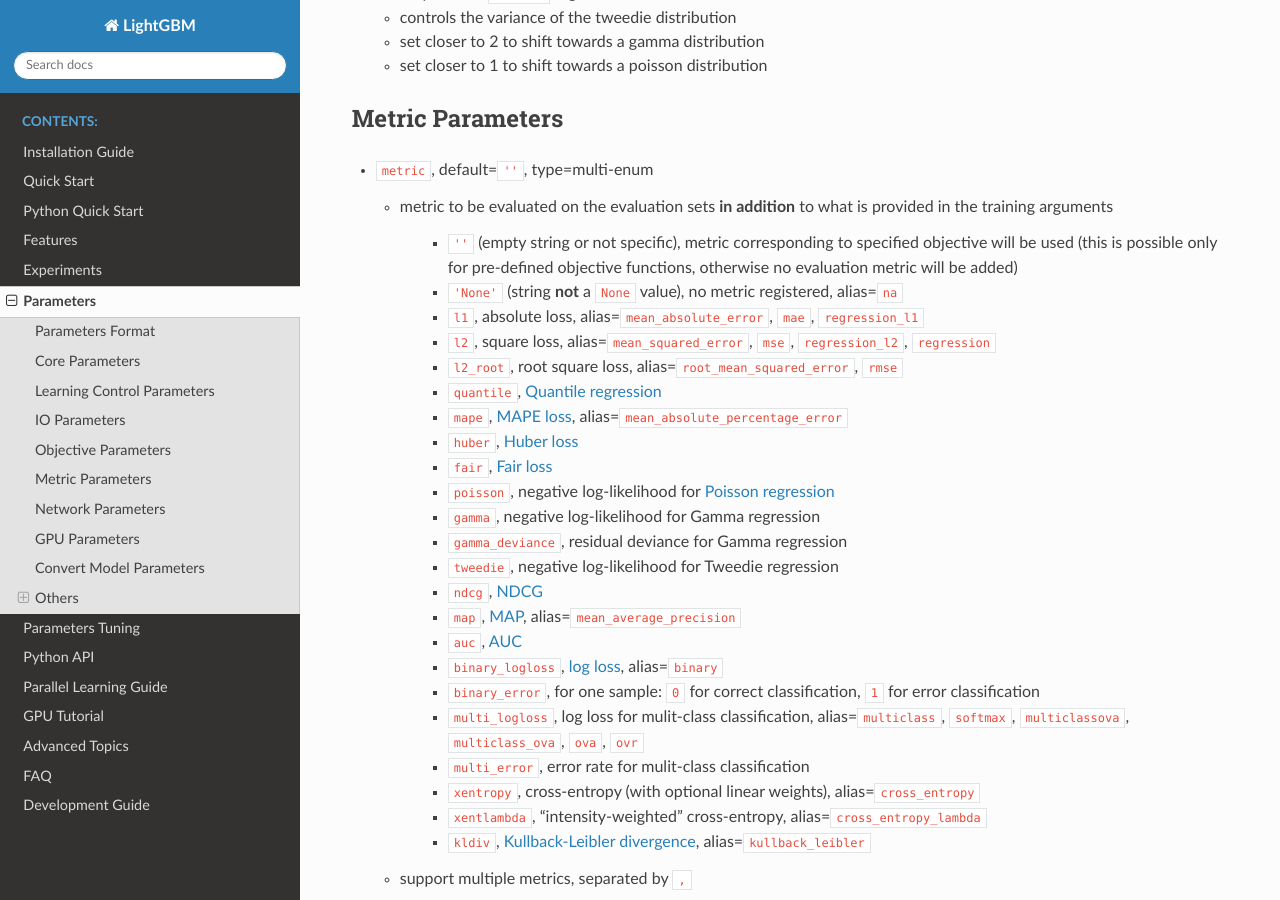
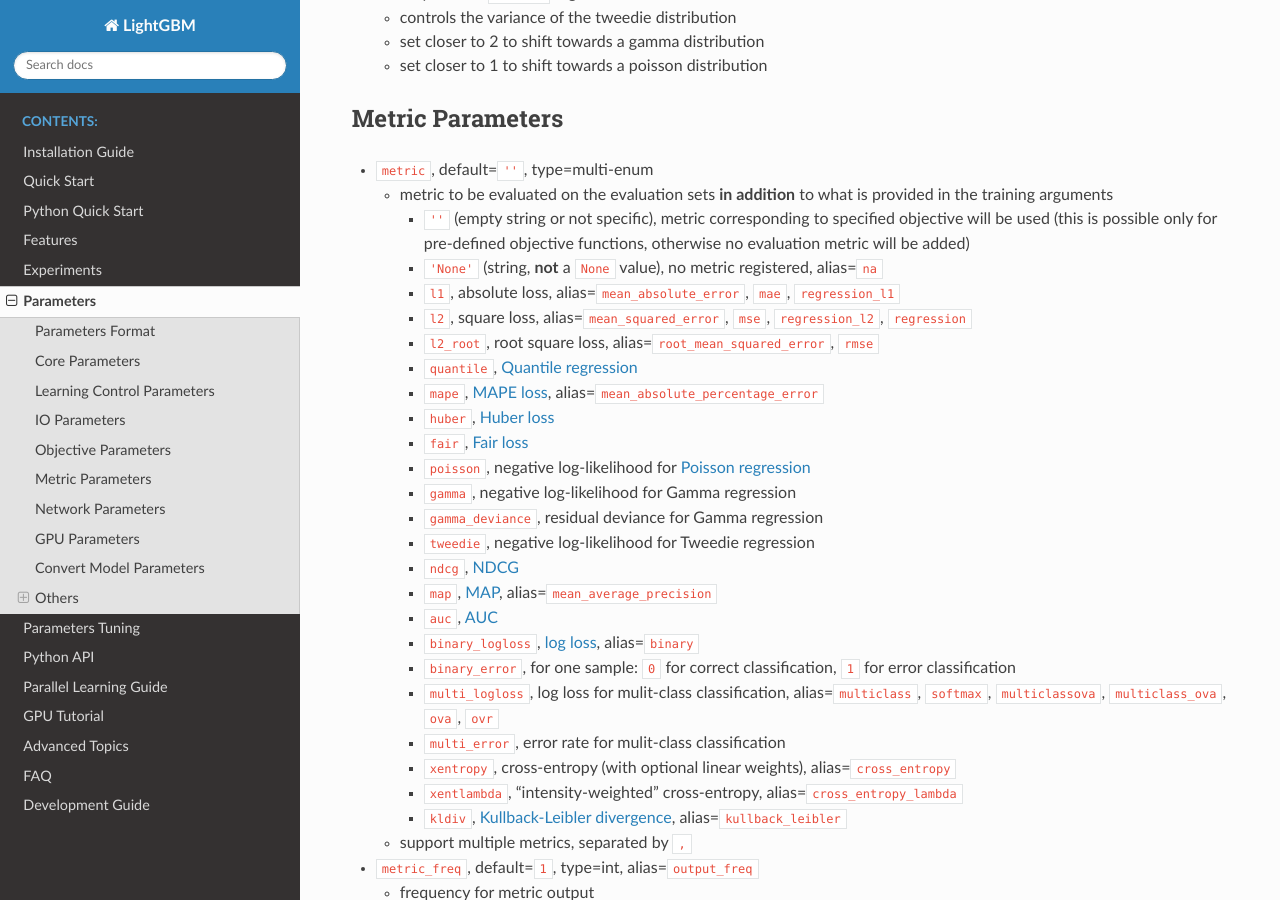
Before and after one commit to microsoft/LightGBM, a Sphinx documentation site: the page built from docs/Parameters.rst, in a window 1280 px wide and 900 px high, scrolled down 8282 px. Built offline with Sphinx 7.4.7 and the Read the Docs theme 2.0.0, drawn with Linux system fonts in a browser that asks for light colours.

```diff
--- a/docs/Parameters.rst
+++ b/docs/Parameters.rst
@@ -604,12 +604,12 @@ Metric Parameters
 
 -  ``metric``, default=\ ``''``, type=multi-enum
 
-   - metric to be evaluated on the evaluation sets **in addition** to what is provided in the training arguments
+   -  metric to be evaluated on the evaluation sets **in addition** to what is provided in the training arguments
 
       -  ``''`` (empty string or not specific), metric corresponding to specified objective will be used
          (this is possible only for pre-defined objective functions, otherwise no evaluation metric will be added)
 
-      - ``'None'`` (string **not** a ``None`` value), no metric registered, alias=\ ``na``
+      -  ``'None'`` (string, **not** a ``None`` value), no metric registered, alias=\ ``na``
 
       -  ``l1``, absolute loss, alias=\ ``mean_absolute_error``, ``mae``, ``regression_l1``
 
```
